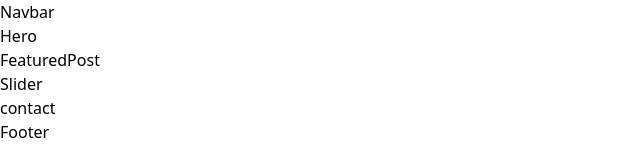
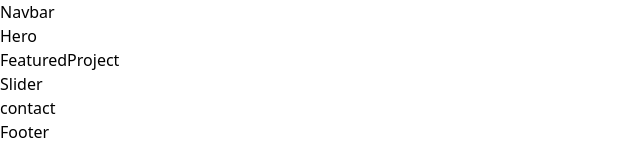
Before and after one commit to hekmatsalehi/big-oink-studios, a Next.js app: page / in a window 1280 px wide. Shown: the top 160 px of the page, without its empty margins (0-640 px from the left). Built offline with nearby package versions, Linux system fonts and the light colour scheme.

Commit message:
Folders and files structure updates

```diff
--- a/containers/featuredPost/index.tsx
+++ /dev/null
@@ -1,11 +0,0 @@
-import React from 'react'
-
-
-
-const FeaturedPost = () => {
-  return (
-    <div>FeaturedPost</div>
-  )
-}
-
-export default FeaturedPost;
--- /dev/null
+++ b/containers/home/featuredProject/index.tsx
@@ -0,0 +1,11 @@
+import React from 'react'
+
+
+
+const FeaturedProject = () => {
+  return (
+    <div>FeaturedProject</div>
+  )
+}
+
+export default FeaturedProject;
--- a/pages/index.tsx
+++ b/pages/index.tsx
@@ -1,10 +1,10 @@
 import React from 'react'
-import Contact from '../containers/contact';
-import FeaturedPost from '../containers/featuredPost';
-import Footer from '../containers/footer';
-import Hero from '../containers/hero';
+import Contact from '../containers/home/contact';
+import FeaturedProject from '../containers/home/featuredProject';
+import Footer from '../containers/home/footer';
+import Hero from '../containers/home/hero';
 import Navbar from '../containers/navbar';
-import Slider from '../containers/slider';
+import Slider from '../containers/home/slider';
 
 
 const Home = () => {
@@ -12,12 +12,10 @@ const Home = () => {
     <div>
       <Navbar/>
       <Hero/>
-      <FeaturedPost/>
+      <FeaturedProject/>
       <Slider/>
       <Contact/>
       <Footer/>
-
-
     </div>
   )
 }
--- /dev/null
+++ b/pages/portfolio/[id].tsx
@@ -0,0 +1,10 @@
+import React from 'react'
+
+
+const Project = () => {
+  return (
+    <div>Project</div>
+  )
+}
+
+export default Project;
--- a/pages/portfolio.tsx
+++ b/pages/portfolio/index.tsx
@@ -3,7 +3,9 @@ import React from 'react'
 
 const Portfolio = () => {
   return (
-    <div>portfolio</div>
+    <div>
+      <Portfolio/>
+    </div>
   )
 }
 
```
Also changed, not shown: containers/portfolio/index.tsx (added, +13 -0 lines), containers/portfolio/projectItem.tsx (added, +10 -0 lines), containers/home/contact/index.tsx (renamed from containers/contact/index.tsx), containers/home/footer/index.tsx (renamed from containers/footer/index.tsx), containers/home/hero/index.tsx (renamed from containers/hero/index.tsx), containers/home/slider/index.tsx (renamed from containers/slider/index.tsx), 2 other files (tests, documents, lock files or other folders).
